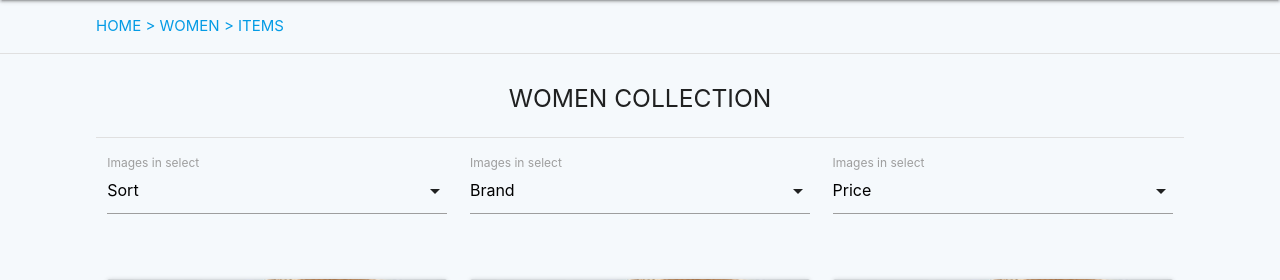
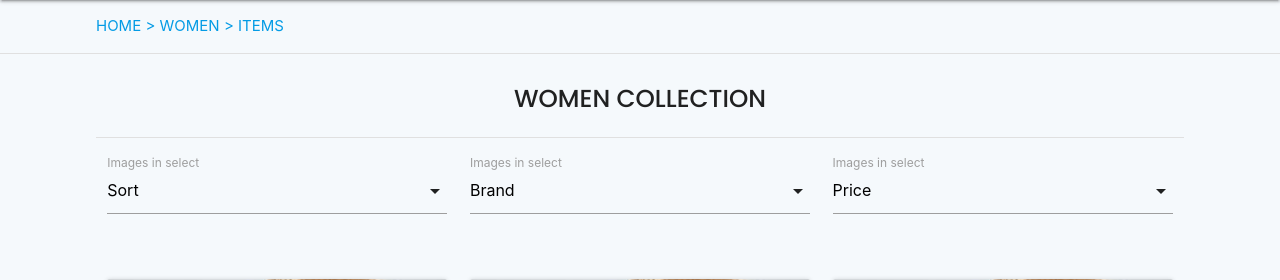
Before and after one commit to ShohamRoditi/shop-UI, a PHP site: page /items.html in a window 1280 px wide. Shown: the part 116-396 px from the top of the page. Run offline with PHP 8.4, Linux system fonts and the light colour scheme; some libraries are stand-ins or nearby versions.

Commit message:
added google font

```diff
--- a/includes/style.css
+++ b/includes/style.css
@@ -1,4 +1,4 @@
-@import url('https://fonts.googleapis.com/css?family=Poppins');
+@import url('https://fonts.googleapis.com/css?family=Poppins:500');
 
 body{
     background-color: #f5f9fc;
@@ -57,7 +57,9 @@ img{
     padding: 18px;
     background-color: #0000006e;
 }
-
+#title{
+    font-family: 'Poppins', sans-serif;
+}
 .nav-wrapper {
     background-repeat: no-repeat;
     background-position: 38px -62px;
--- a/items.html
+++ b/items.html
@@ -57,7 +57,7 @@
         <li><a href="collapsible.html">help center</a></li>
       </ul>
       <div class="section">
-        <h5 class='center'>WOMEN COLLECTION</h5>
+        <h5 id='title' class='center'>WOMEN COLLECTION</h5>
       </div>
       <div class="container">
           <div class="divider"></div>
```
